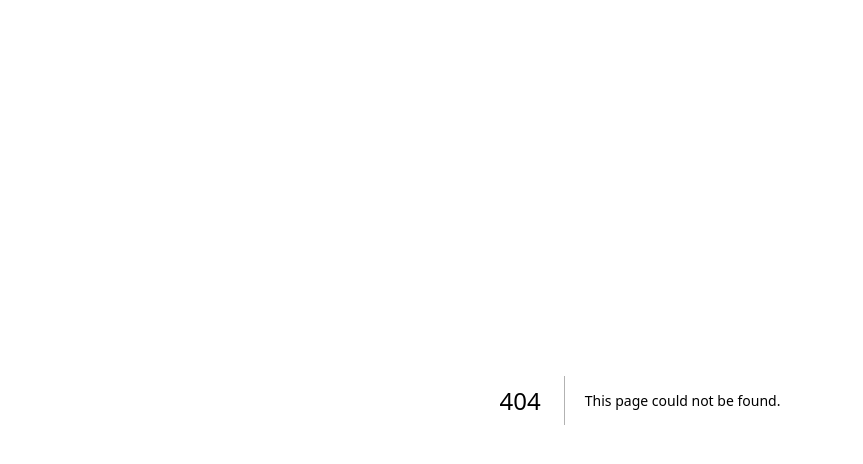
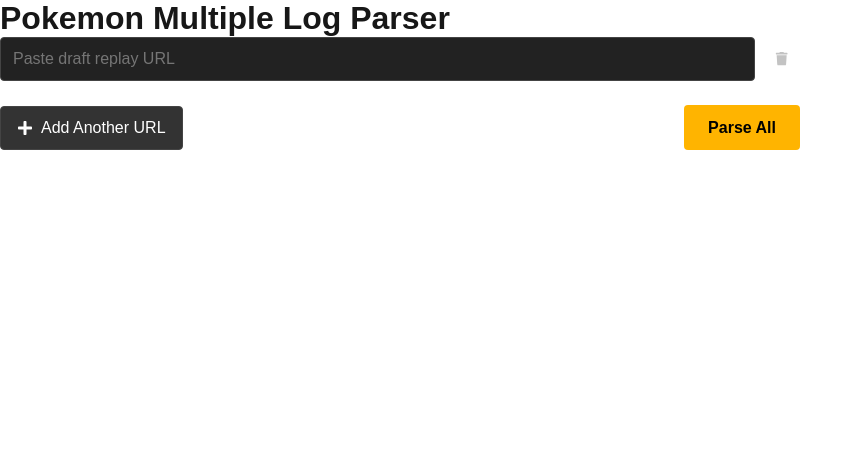
Before and after one commit to kevincauto/kevincauto-portfolio, a Next.js app: page /multi-log-parser in a window 1280 px wide. Before the commit this address had no page. Shown: the top 464 px of the page, without its empty margins (0-863 px from the left). Built offline with nearby package versions, Linux system fonts and the light colour scheme.

Commit message:
feat: Implement MultiLogParserForm component with dynamic URL input handling and styling

```diff
--- a/package.json
+++ b/package.json
@@ -12,7 +12,8 @@
     "@supabase/supabase-js": "^2.50.3",
     "next": "15.3.5",
     "react": "^19.0.0",
-    "react-dom": "^19.0.0"
+    "react-dom": "^19.0.0",
+    "react-icons": "^5.5.0"
   },
   "devDependencies": {
     "@eslint/eslintrc": "^3",
--- /dev/null
+++ b/src/app/multi-log-parser/MultiLogParserForm.module.css
@@ -0,0 +1,92 @@
+.form {
+  display: flex;
+  flex-direction: column;
+  gap: 1.5rem;
+  max-width: 800px;
+}
+
+.inputList {
+  display: flex;
+  flex-direction: column;
+  gap: 1rem;
+}
+
+.inputRow {
+  display: flex;
+  align-items: center;
+  gap: 0.5rem;
+}
+
+.input {
+  flex: 1;
+  padding: 0.75rem;
+  border: 1px solid #444;
+  border-radius: 4px;
+  background-color: #222;
+  color: #fff;
+  font-size: 1rem;
+}
+
+.iconButton {
+  display: flex;
+  align-items: center;
+  justify-content: center;
+  padding: 0.75rem;
+  border: none;
+  border-radius: 4px;
+  cursor: pointer;
+  background-color: transparent;
+  color: #888;
+  transition: color 0.2s, background-color 0.2s;
+}
+
+.deleteButton:hover:not(:disabled) {
+  color: #fff;
+  background-color: #e53935; /* Red */
+}
+
+.deleteButton:disabled {
+  cursor: not-allowed;
+  opacity: 0.5;
+}
+
+.buttonGroup {
+  display: flex;
+  justify-content: space-between;
+  align-items: center;
+  gap: 1rem;
+}
+
+.addButton {
+  display: flex;
+  align-items: center;
+  gap: 0.5rem;
+  padding: 0.75rem 1rem;
+  border: 1px solid #444;
+  border-radius: 4px;
+  background-color: #333;
+  color: #fff;
+  cursor: pointer;
+  font-size: 1rem;
+  transition: background-color 0.2s;
+}
+
+.addButton:hover {
+  background-color: #444;
+}
+
+.parseButton {
+  padding: 0.85rem 1.5rem;
+  border: none;
+  border-radius: 4px;
+  background-color: #ffb400; /* ESPN Gold */
+  color: #000;
+  font-weight: bold;
+  cursor: pointer;
+  font-size: 1rem;
+  transition: background-color 0.2s;
+}
+
+.parseButton:hover {
+  background-color: #ffca4d;
+}
--- /dev/null
+++ b/src/app/multi-log-parser/MultiLogParserForm.tsx
@@ -0,0 +1,71 @@
+'use client';
+
+import { useState } from 'react';
+import styles from './MultiLogParserForm.module.css';
+import { FaPlus, FaTrash } from 'react-icons/fa';
+
+export default function MultiLogParserForm() {
+  const [urls, setUrls] = useState<string[]>(['']);
+
+  const handleAddInput = () => {
+    setUrls([...urls, '']);
+  };
+
+  const handleRemoveInput = (index: number) => {
+    const newUrls = urls.filter((_, i) => i !== index);
+    setUrls(newUrls);
+  };
+
+  const handleInputChange = (index: number, value: string) => {
+    const newUrls = [...urls];
+    newUrls[index] = value;
+    setUrls(newUrls);
+  };
+
+  const handleSubmit = (e: React.FormEvent) => {
+    e.preventDefault();
+    // Placeholder for future functionality
+    console.log('Parsing URLs:', urls);
+  };
+
+  return (
+    <form onSubmit={handleSubmit} className={styles.form}>
+      <div className={styles.inputList}>
+        {urls.map((url, index) => (
+          <div key={index} className={styles.inputRow}>
+            <input
+              type="url"
+              placeholder="Paste draft replay URL"
+              value={url}
+              onChange={(e) => handleInputChange(index, e.target.value)}
+              className={styles.input}
+            />
+            <button
+              type="button"
+              onClick={() => handleRemoveInput(index)}
+              className={`${styles.iconButton} ${styles.deleteButton}`}
+              disabled={urls.length === 1}
+              aria-label="Remove URL"
+            >
+              <FaTrash />
+            </button>
+          </div>
+        ))}
+      </div>
+      <div className={styles.buttonGroup}>
+        <button
+          type="button"
+          onClick={handleAddInput}
+          className={styles.addButton}
+          aria-label="Add URL"
+        >
+          <FaPlus />
+          <span>Add Another URL</span>
+        </button>
+        <button type="submit" className={styles.parseButton}>
+          Parse All
+        </button>
+      </div>
+    </form>
+  );
+}
--- /dev/null
+++ b/src/app/multi-log-parser/page.tsx
@@ -0,0 +1,10 @@
+import MultiLogParserForm from './MultiLogParserForm';
+
+export default function MultiLogParserPage() {
+  return (
+    <div>
+      <h1>Pokemon Multiple Log Parser</h1>
+      <MultiLogParserForm />
+    </div>
+  );
+}
```
Also changed, not shown: 1 other file (tests, documents, lock files or other folders).
